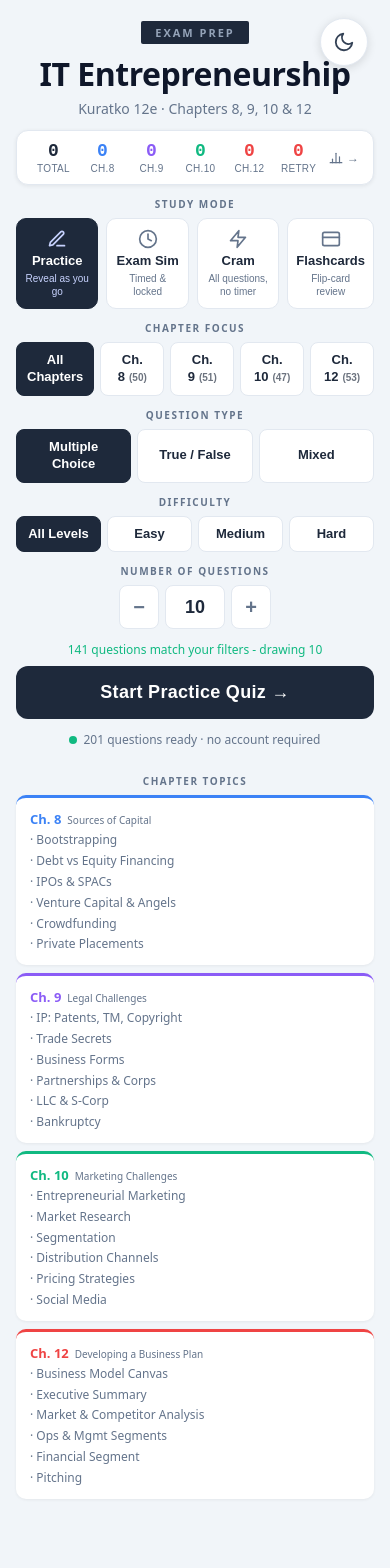
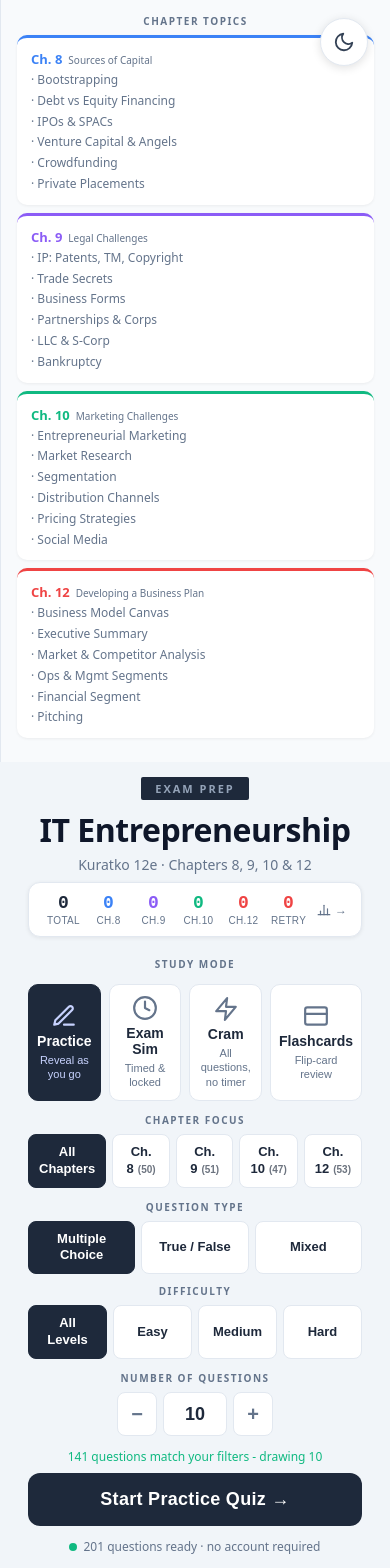
Before and after one commit to h-yzeng/ITMM-581-Study-Tool, a React (Vite) app: page / in a window 390 px wide. Shown: the top 1568 px of the page. Before the commit the page ends 1519 px from the top, so only its background shows below. Built offline with nearby package versions, Linux system fonts and the light colour scheme.

Commit message:
feat: implement fixed sidebar layout and mobile toggle for chapter topics in HomeScreen

```diff
--- a/src/index.css
+++ b/src/index.css
@@ -2,36 +2,88 @@
 html, body { margin: 0; padding: 0; font-family: system-ui, -apple-system, 'Segoe UI', sans-serif; }
 
 :focus { outline: none; }
-:focus-visible {
-  outline: 2px solid #6366f1;
-  outline-offset: 3px;
-  border-radius: 4px;
-}
+:focus-visible { outline: 2px solid #6366f1; outline-offset: 3px; border-radius: 4px; }
 
-/* Hide number input spinners */
 input[type="number"]::-webkit-inner-spin-button,
-input[type="number"]::-webkit-outer-spin-button {
-  -webkit-appearance: none;
-  margin: 0;
-}
+input[type="number"]::-webkit-outer-spin-button { -webkit-appearance: none; margin: 0; }
 input[type="number"] { -moz-appearance: textfield; appearance: textfield; }
 
-/* Two-column home layout */
-.home-layout {
+/* ── Desktop: fixed sidebar + full-height main ── */
+.home-wrap {
+  height: 100vh;
+  overflow: hidden;
   display: flex;
-  gap: 20px;
-  align-items: flex-start;
+  flex-direction: column;
+  padding-right: 260px;
 }
-.main-controls {
+.home-sections {
   flex: 1;
-  min-width: 0;
+  display: flex;
+  flex-direction: column;
+  gap: 10px;
+  padding: 0 28px 14px;
+  min-height: 0;
+  overflow: hidden;
 }
-.chapter-sidebar {
-  width: 252px;
-  flex-shrink: 0;
+/* Study-mode card area grows to fill spare height */
+.mode-section {
+  flex: 1;
+  display: flex;
+  flex-direction: column;
+  min-height: 72px;
 }
+/* Q-type + Difficulty side by side */
+.qtype-diff { display: flex; gap: 12px; }
+.qtype-diff > div { flex: 1; min-width: 0; }
 
+/* Fixed chapter-topics panel */
+.sidebar-panel {
+  position: fixed;
+  right: 0;
+  top: 0;
+  width: 260px;
+  height: 100vh;
+  overflow-y: auto;
+  z-index: 50;
+  padding: 68px 12px 20px;
+  scrollbar-width: thin;
+}
+/* Mobile toggle shown only on small screens */
+.sidebar-mobile-toggle { display: none; }
+
+/* ── Mobile overrides ── */
 @media (max-width: 780px) {
-  .home-layout { flex-direction: column; }
-  .chapter-sidebar { width: 100%; }
+  .home-wrap {
+    height: auto;
+    overflow: visible;
+    padding-right: 0;
+  }
+  .home-sections {
+    overflow: visible;
+    gap: 12px;
+  }
+  .mode-section { flex: 0 0 auto; }
+  .qtype-diff { flex-direction: column; gap: 10px; }
+
+  /* Sidebar becomes static collapsible panel */
+  .sidebar-panel {
+    position: static;
+    width: 100%;
+    height: auto;
+    padding: 14px 16px 16px;
+  }
+  .sidebar-panel.hidden { display: none; }
+  .sidebar-mobile-toggle {
+    display: flex;
+    align-items: center;
+    justify-content: center;
+    gap: 6px;
+    width: 100%;
+    padding: 10px;
+    margin: 0 0 4px;
+    border-radius: 8px;
+    font-size: 12px;
+    font-weight: 600;
+    cursor: pointer;
+  }
 }
--- a/src/screens/HomeScreen.jsx
+++ b/src/screens/HomeScreen.jsx
@@ -1,3 +1,4 @@
+import { useState } from 'react'
 import { CHAPTERS, TOPIC_CARDS, CHAPTER_COLORS, TOPICS_BY_CHAPTER } from '../data/chapters.js'
 import { QUESTION_BANK } from '../data/questionBank.js'
 import { qKey } from '../hooks/useStorage.js'
@@ -9,10 +10,10 @@
 const CHAPTER_IDS = [8, 9, 10, 12]
 
 const MODES = [
-  { id: 'practice',   Icon: IconPencil, label: 'Practice',   sub: 'Reveal as you go'    },
-  { id: 'exam',       Icon: IconClock,  label: 'Exam Sim',   sub: 'Timed & locked'      },
+  { id: 'practice',   Icon: IconPencil, label: 'Practice',   sub: 'Reveal as you go'       },
+  { id: 'exam',       Icon: IconClock,  label: 'Exam Sim',   sub: 'Timed & locked'          },
   { id: 'cram',       Icon: IconZap,    label: 'Cram',       sub: 'All questions, no timer' },
-  { id: 'flashcards', Icon: IconCards,  label: 'Flashcards', sub: 'Flip-card review'    },
+  { id: 'flashcards', Icon: IconCards,  label: 'Flashcards', sub: 'Flip-card review'        },
 ]
 
 export function HomeScreen({
@@ -26,6 +27,7 @@
   setScreen,
 }) {
   const { dk, bg, cardBg, text, subText, border, pillSel } = theme
+  const [chapOpen, setChapOpen] = useState(false)
 
   const fBtn = active => ({
     ...S.filterBtn,
@@ -59,25 +61,48 @@
     return count
   })()
 
+  const sidebarCards = (
+    <>
+      <label style={{ ...S.label, color: subText }}>CHAPTER TOPICS</label>
+      {TOPIC_CARDS.map(item => (
+        <div key={item.ch} style={{ ...S.topicCard, background: dk ? '#1e293b' : '#fff', borderTop: `3px solid ${CHAPTER_COLORS[item.ch]}`, marginBottom: 8 }}>
+          <div style={{ display: 'flex', alignItems: 'baseline', gap: 6, marginBottom: 4 }}>
+            <span style={{ fontSize: 13, fontWeight: 800, color: CHAPTER_COLORS[item.ch] }}>{item.title}</span>
+            <span style={{ fontSize: 10, color: subText }}>{item.sub}</span>
+          </div>
+          {item.topics.map(t => <div key={t} style={{ ...S.topicItem, color: subText }}>&middot; {t}</div>)}
+        </div>
+      ))}
+    </>
+  )
+
   return (
-    <div style={{ ...S.page, background: bg }}>
+    <div className="home-wrap" style={{ background: bg }}>
+
+      {/* Dark toggle sits at fixed right:22 — naturally inside the 260px sidebar */}
       <DarkToggle onClick={toggleDark} dk={dk} border={border} cardBg={cardBg} />
 
       {streak > 0 && (
-        <div style={{ position: 'fixed', top: 20, left: 22, zIndex: 1000, background: '#f59e0b', color: '#fff', padding: '5px 12px', borderRadius: 6, fontSize: 11, fontWeight: 700, letterSpacing: 0.5 }}>
+        <div style={{ position: 'fixed', top: 20, left: 22, zIndex: 101, background: '#f59e0b', color: '#fff', padding: '5px 12px', borderRadius: 6, fontSize: 11, fontWeight: 700, letterSpacing: 0.5 }}>
           {streak} DAY STREAK
         </div>
       )}
 
-      <div style={S.container}>
+      {/* ── Fixed right sidebar (desktop) ── */}
+      <div className="sidebar-panel" style={{ background: dk ? '#0f172a' : '#f8fafc', borderLeft: `1px solid ${border}` }}>
+        {sidebarCards}
+      </div>
 
-        <div style={S.header}>
+      {/* ── Header ── */}
+      <div style={{ textAlign: 'center', padding: '14px 28px 8px' }}>
         <div style={S.badge}>EXAM PREP</div>
         <h1 style={{ ...S.title, color: dk ? '#f1f5f9' : '#0f172a' }}>IT Entrepreneurship</h1>
         <p style={{ ...S.subtitle, color: subText }}>Kuratko 12e &middot; Chapters 8, 9, 10 &amp; 12</p>
       </div>
 
+      {/* ── Stats bar ── */}
       {stats && (
+        <div style={{ padding: '0 28px 8px' }}>
           <button onClick={() => setScreen('stats')} style={{ ...S.statsBar, background: cardBg, border: `1px solid ${border}` }}>
             <div style={S.statsCell}>
               <span style={{ ...S.statsNum, color: text }}>{total}</span>
@@ -97,30 +122,31 @@
               <IconBarChart size={14} /> &rarr;
             </span>
           </button>
+        </div>
       )}
 
-        <div className="home-layout">
+      {/* ── Main sections (fills remaining height) ── */}
+      <div className="home-sections">
 
-          {/* ── Main controls ── */}
-          <div className="main-controls">
-
-            <div style={S.section}>
+        {/* Study Mode — grows to fill spare height */}
+        <div className="mode-section">
           <label style={{ ...S.label, color: subText }}>STUDY MODE</label>
-              <div style={S.modeRow}>
+          <div style={{ flex: 1, display: 'flex', gap: 8, marginTop: 6 }}>
             {MODES.map(({ id, Icon, label, sub }) => (
               <button key={id} onClick={() => setMode(id)} onMouseEnter={hov} onMouseLeave={unhov}
-                    style={{ ...S.modeBtn, background: mode === id ? pillSel : cardBg, border: `1.5px solid ${mode === id ? pillSel : border}`, color: mode === id ? '#fff' : text, transition: 'opacity 0.15s' }}>
-                    <span style={{ color: mode === id ? '#c7d2fe' : subText, display: 'flex' }}><Icon size={20} /></span>
-                    <span style={{ fontWeight: 700, fontSize: 13 }}>{label}</span>
-                    <span style={{ fontSize: 10, color: mode === id ? '#c7d2fe' : subText, lineHeight: 1.3 }}>{sub}</span>
+                style={{ ...S.modeBtn, flex: 1, justifyContent: 'center', background: mode === id ? pillSel : cardBg, border: `1.5px solid ${mode === id ? pillSel : border}`, color: mode === id ? '#fff' : text, transition: 'opacity 0.15s' }}>
+                <span style={{ color: mode === id ? '#c7d2fe' : subText, display: 'flex' }}><Icon size={26} /></span>
+                <span style={{ fontWeight: 700, fontSize: 14 }}>{label}</span>
+                <span style={{ fontSize: 11, color: mode === id ? '#c7d2fe' : subText, lineHeight: 1.3 }}>{sub}</span>
               </button>
             ))}
           </div>
         </div>
 
-            <div style={S.section}>
+        {/* Chapter Focus */}
+        <div style={{ flexShrink: 0 }}>
           <label style={{ ...S.label, color: subText }}>CHAPTER FOCUS</label>
-              <div style={{ ...S.filterRow, flexWrap: 'wrap' }}>
+          <div style={{ ...S.filterRow, flexWrap: 'wrap', marginTop: 6 }}>
             {CHAPTERS.map(c => (
               <button key={c.id}
                 onClick={() => { setSelChapter(c.id); setSelTopics([]) }}
@@ -133,32 +159,37 @@
           </div>
         </div>
 
-            {mode !== 'flashcards' && (<>
-
-              <div style={S.section}>
+        {/* Question Type + Difficulty (side by side) */}
+        {mode !== 'flashcards' && (
+          <div className="qtype-diff" style={{ flexShrink: 0 }}>
+            <div>
               <label style={{ ...S.label, color: subText }}>QUESTION TYPE</label>
-                <div style={S.filterRow}>
+              <div style={{ ...S.filterRow, marginTop: 6 }}>
                 {[{ id: 'mcq', label: 'Multiple Choice' }, { id: 'tf', label: 'True / False' }, { id: 'mixed', label: 'Mixed' }].map(t => (
                   <button key={t.id} onClick={() => setQType(t.id)} onMouseEnter={hov} onMouseLeave={unhov}
                     style={{ ...fBtn(qType === t.id), flex: 1 }}>{t.label}</button>
                 ))}
               </div>
             </div>
-
-              <div style={S.section}>
+            <div>
               <label style={{ ...S.label, color: subText }}>DIFFICULTY</label>
-                <div style={S.filterRow}>
+              <div style={{ ...S.filterRow, marginTop: 6 }}>
                 {[{ id: 'all', label: 'All Levels' }, { id: 'easy', label: 'Easy' }, { id: 'medium', label: 'Medium' }, { id: 'hard', label: 'Hard' }].map(d => (
                   <button key={d.id} onClick={() => setSelDiff(d.id)} onMouseEnter={hov} onMouseLeave={unhov}
                     style={{ ...fBtn(selDiff === d.id), flex: 1 }}>{d.label}</button>
                 ))}
               </div>
             </div>
+          </div>
+        )}
 
-              {selChapter !== 'all' && TOPICS_BY_CHAPTER[parseInt(selChapter)]?.length > 0 && (
-                <div style={S.section}>
-                  <label style={{ ...S.label, color: subText }}>TOPIC DRILL <span style={{ fontSize: 9, fontWeight: 400, letterSpacing: 0 }}>(optional)</span></label>
-                  <div style={{ display: 'flex', flexWrap: 'wrap', gap: 6, justifyContent: 'center' }}>
+        {/* Topic Drill (conditional) */}
+        {mode !== 'flashcards' && selChapter !== 'all' && TOPICS_BY_CHAPTER[parseInt(selChapter)]?.length > 0 && (
+          <div style={{ flexShrink: 0 }}>
+            <label style={{ ...S.label, color: subText }}>
+              TOPIC DRILL <span style={{ fontSize: 9, fontWeight: 400, letterSpacing: 0 }}>(optional)</span>
+            </label>
+            <div style={{ display: 'flex', flexWrap: 'wrap', gap: 6, justifyContent: 'center', marginTop: 6 }}>
               {TOPICS_BY_CHAPTER[parseInt(selChapter)].map(t => {
                 const active = selTopics.includes(t)
                 return (
@@ -179,16 +210,17 @@
           </div>
         )}
 
-              {mode !== 'cram' && (
-                <div style={S.section}>
+        {/* Number of Questions */}
+        {mode !== 'flashcards' && mode !== 'cram' && (
+          <div style={{ flexShrink: 0 }}>
             <label style={{ ...S.label, color: subText }}>NUMBER OF QUESTIONS</label>
-                  <div style={{ display: 'flex', alignItems: 'center', justifyContent: 'center', gap: 6 }}>
+            <div style={{ display: 'flex', alignItems: 'center', justifyContent: 'center', gap: 6, marginTop: 6 }}>
               <button onClick={() => setQCount(q => Math.max(1, q - 1))} onMouseEnter={hov} onMouseLeave={unhov}
                 style={{ ...S.countBtn, minWidth: 40, padding: '0 12px', fontSize: 20, transition: 'opacity 0.15s' }}>−</button>
               <input
                 type="number" min={1} max={201} value={qCount}
                 onChange={e => { const v = parseInt(e.target.value); if (!isNaN(v) && v >= 1 && v <= 201) setQCount(v) }}
-                      style={{ width: 60, height: 44, borderRadius: 8, border: `1.5px solid ${border}`, background: cardBg, color: text, fontSize: 18, fontWeight: 700, textAlign: 'center', outline: 'none' }}
+                style={{ width: 64, height: 44, borderRadius: 8, border: `1.5px solid ${border}`, background: cardBg, color: text, fontSize: 18, fontWeight: 700, textAlign: 'center', outline: 'none' }}
               />
               <button onClick={() => setQCount(q => Math.min(201, q + 1))} onMouseEnter={hov} onMouseLeave={unhov}
                 style={{ ...S.countBtn, minWidth: 40, padding: '0 12px', fontSize: 20, transition: 'opacity 0.15s' }}>+</button>
@@ -196,28 +228,34 @@
           </div>
         )}
 
-            </>)}
+        {/* ── Bottom zone: banners, quick actions, start ── */}
+        <div style={{ flexShrink: 0 }}>
 
           {mode === 'exam' && (
-              <div style={S.examBanner}><strong>Exam Sim:</strong> {qCount} min timer &middot; answers locked until you submit</div>
+            <div style={{ ...S.examBanner, marginBottom: 8 }}><strong>Exam Sim:</strong> {qCount} min timer &middot; answers locked until you submit</div>
           )}
           {mode === 'cram' && (
-              <div style={{ ...S.examBanner, background: dk ? '#1a1a3e' : '#ede9fe', border: '1px solid #8b5cf6', color: '#4c1d95' }}>
+            <div style={{ ...S.examBanner, background: dk ? '#1a1a3e' : '#ede9fe', border: '1px solid #8b5cf6', color: '#4c1d95', marginBottom: 8 }}>
               <strong>Cram Mode:</strong> all questions matching your filters, shuffled, no timer &middot; reveal as you go
             </div>
           )}
 
-            {weakQs.length > 0 && mode !== 'flashcards' && (
-              <button onClick={startWeakDrill} style={{ ...S.retryPoolBtn, background: dk ? '#1c1917' : '#fef3c7', borderColor: '#f59e0b', color: '#92400e' }}>
-                <span style={{ display: 'inline-flex', alignItems: 'center', gap: 7 }}>
-                  <IconTarget size={14} /> Study Weak Spots &mdash; {weakQs.length} questions from your lowest-scoring topics
+          {/* Compact quick-action row */}
+          {(weakQs.length > 0 || wCount > 0 || fCount > 0) && mode !== 'flashcards' && (
+            <div style={{ display: 'flex', gap: 6, marginBottom: 8 }}>
+              {weakQs.length > 0 && (
+                <button onClick={startWeakDrill} onMouseEnter={hov} onMouseLeave={unhov}
+                  style={{ ...S.retryPoolBtn, flex: 1, marginBottom: 0, padding: '8px 10px', fontSize: 12 }}>
+                  <span style={{ display: 'flex', alignItems: 'center', justifyContent: 'center', gap: 5 }}>
+                    <IconTarget size={13} /> Weak Spots ({weakQs.length})
                   </span>
                 </button>
               )}
               {wCount > 0 && (
-              <button onClick={() => startRetry(Object.values(wrongBank).map(x => x.q))} style={{ ...S.retryPoolBtn, background: dk ? '#1c1917' : '#fef3c7', borderColor: '#f59e0b', color: '#92400e' }}>
-                <span style={{ display: 'inline-flex', alignItems: 'center', gap: 7 }}>
-                  <IconRepeat size={14} /> Retry Pool &mdash; {wCount} question{wCount !== 1 ? 's' : ''} you&apos;ve gotten wrong (shuffled)
+                <button onClick={() => startRetry(Object.values(wrongBank).map(x => x.q))} onMouseEnter={hov} onMouseLeave={unhov}
+                  style={{ ...S.retryPoolBtn, flex: 1, marginBottom: 0, padding: '8px 10px', fontSize: 12 }}>
+                  <span style={{ display: 'flex', alignItems: 'center', justifyContent: 'center', gap: 5 }}>
+                    <IconRepeat size={13} /> Retry Pool ({wCount})
                   </span>
                 </button>
               )}
@@ -225,11 +263,14 @@
                 <button onClick={() => {
                   const flaggedQs = Object.keys(flagged).map(k => QUESTION_BANK.find(q => qKey(q) === k)).filter(Boolean)
                   startRetry(flaggedQs)
-              }} style={{ ...S.retryPoolBtn, background: dk ? '#1a1a2e' : '#ede9fe', borderColor: '#8b5cf6', color: '#4c1d95' }}>
-                <span style={{ display: 'inline-flex', alignItems: 'center', gap: 7 }}>
-                  <IconFlag size={14} filled color="#8b5cf6" /> Flagged Questions &mdash; {fCount} question{fCount !== 1 ? 's' : ''} you marked as confusing
+                }} onMouseEnter={hov} onMouseLeave={unhov}
+                  style={{ ...S.retryPoolBtn, flex: 1, marginBottom: 0, padding: '8px 10px', fontSize: 12, background: dk ? '#1a1a2e' : '#ede9fe', borderColor: '#8b5cf6', color: '#4c1d95' }}>
+                  <span style={{ display: 'flex', alignItems: 'center', justifyContent: 'center', gap: 5 }}>
+                    <IconFlag size={13} filled color="#8b5cf6" /> Flagged ({fCount})
                   </span>
                 </button>
+              )}
+            </div>
           )}
 
           {mode !== 'flashcards' && (() => {
@@ -261,22 +302,22 @@
 
         </div>
 
-          {/* ── Chapter topics sidebar ── */}
-          <div className="chapter-sidebar">
-            <label style={{ ...S.label, color: subText }}>CHAPTER TOPICS</label>
-            {TOPIC_CARDS.map(item => (
-              <div key={item.ch} style={{ ...S.topicCard, background: cardBg, borderTop: `3px solid ${CHAPTER_COLORS[item.ch]}`, marginBottom: 8 }}>
-                <div style={{ display: 'flex', alignItems: 'baseline', gap: 6, marginBottom: 4 }}>
-                  <span style={{ fontSize: 13, fontWeight: 800, color: CHAPTER_COLORS[item.ch] }}>{item.title}</span>
-                  <span style={{ fontSize: 10, color: subText }}>{item.sub}</span>
       </div>
-                {item.topics.map(t => <div key={t} style={{ ...S.topicItem, color: subText }}>&middot; {t}</div>)}
+
+      {/* ── Mobile collapsible chapter topics (hidden on desktop via CSS) ── */}
+      <div style={{ padding: '0 16px 20px' }}>
+        <button className="sidebar-mobile-toggle"
+          onClick={() => setChapOpen(o => !o)}
+          onMouseEnter={hov} onMouseLeave={unhov}
+          style={{ border: `1px solid ${border}`, background: cardBg, color: subText, borderRadius: 8, transition: 'opacity 0.15s' }}>
+          {chapOpen ? '▲' : '▼'} Chapter Topics
+        </button>
+        <div className={`sidebar-panel${chapOpen ? '' : ' hidden'}`}
+          style={{ background: dk ? '#0f172a' : '#f8fafc', borderTop: `1px solid ${border}`, borderRadius: '0 0 8px 8px' }}>
+          {sidebarCards}
         </div>
-            ))}
       </div>
 
     </div>
-      </div>
-    </div>
   )
 }
```
Lines whose indentation alone changed are shown as unchanged.
